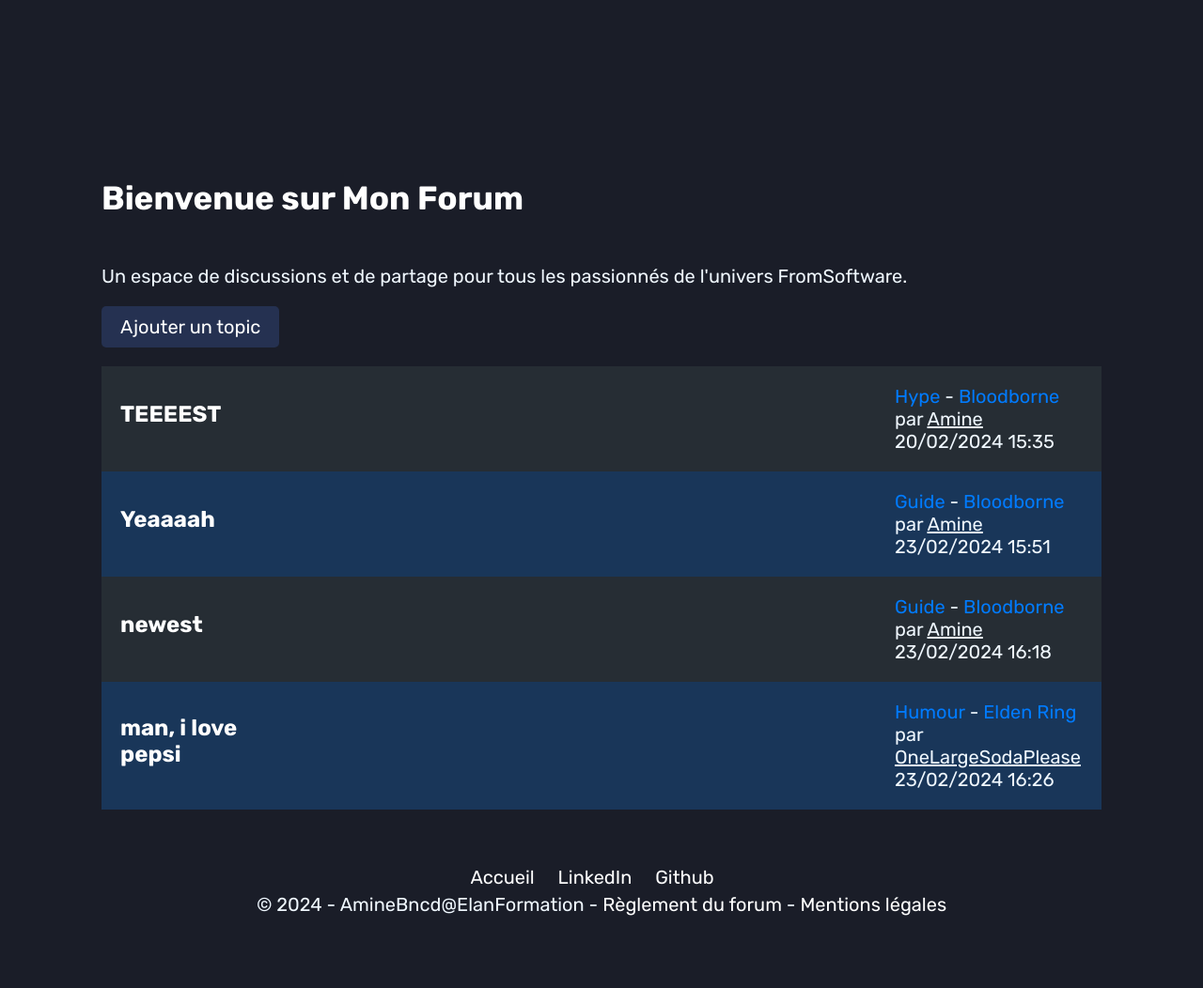
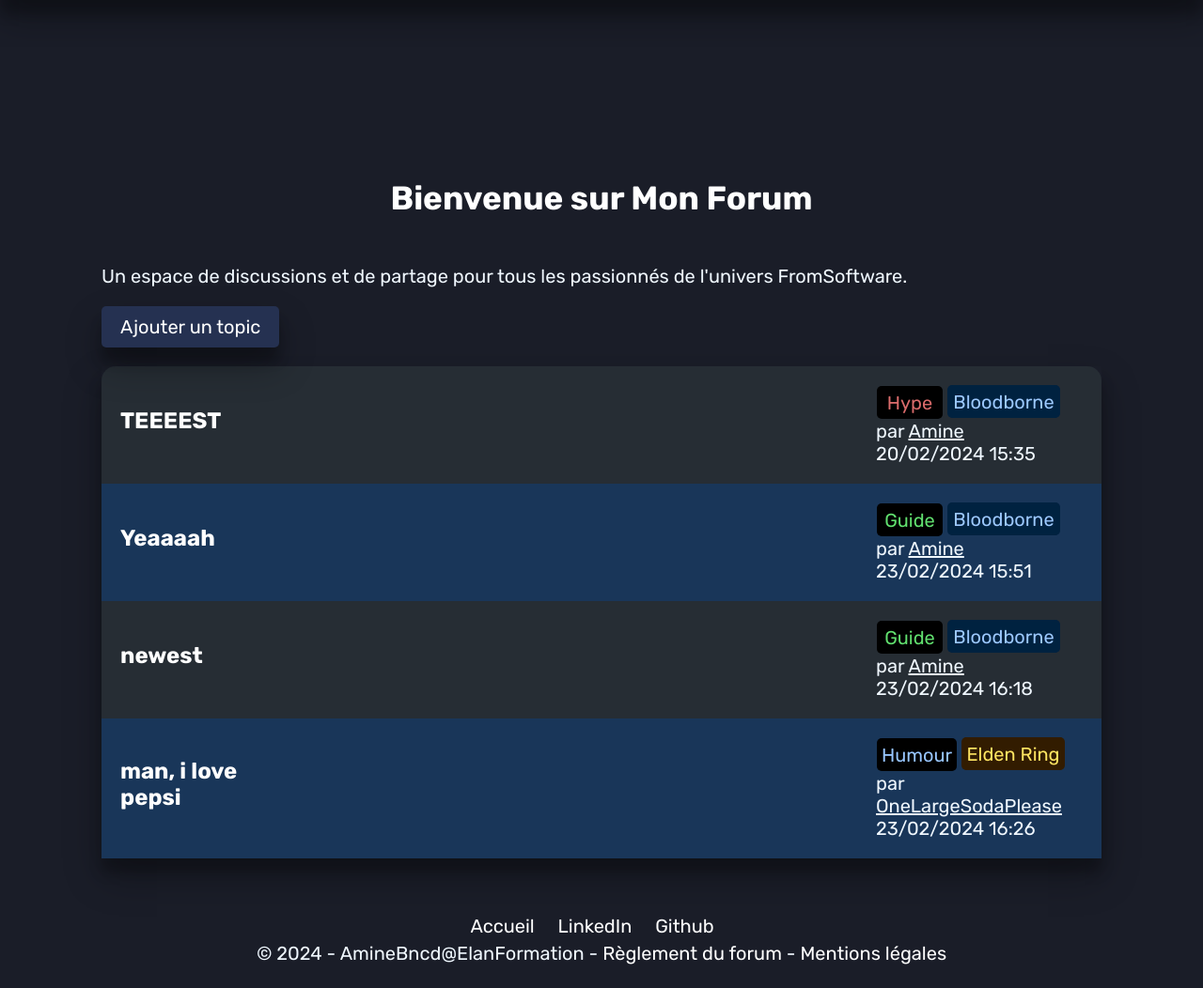
Before and after one commit to Aminebncd/forumPlateau_V2, a PHP site: page / in a window 1280 px wide. Shown: the part 83-1135 px from the top of the page at 94% size. Before the commit the page ends 1058 px from the top, so only its background shows below. Run offline with PHP 8.4, Linux system fonts and the light colour scheme; data comes from the database, SQL or seed files in the repository; some libraries are stand-ins or nearby versions.

Commit message:
fin travail sur les vues + ajout mesures de securité

```diff
--- a/public/css/main.css
+++ b/public/css/main.css
@@ -19,6 +19,7 @@ h1 {
     color: rgb(255, 255, 255);
     font-size: 35px;
     margin-bottom: 50px;
+    text-align: center;
 }
 
 #wrapper {
@@ -192,22 +196,19 @@ form {
 
 
 .sidebar-mask.show {
-    display: block; /* Afficher le masque lorsque la sidebar est ouverte */
+    display: block;
 }
 
 
 
 
 
-#forum {
-    flex: 1; /* Le contenu prendra toute la hauteur disponible */
-}
 
 footer {
-    /* background-color: #000000; */
+
     color: #fff;
     padding: 20px;
-    margin-top: auto; /* Le pied de page est placé tout en bas */
+    margin-top: auto;
 }
 
 .footer-content {
--- a/public/css/tags.css
+++ b/public/css/tags.css
@@ -14,6 +14,7 @@
     padding: 10px;
     margin: 10px;
     border-radius: 15px;
+    box-shadow: rgba(0, 0, 0, 0.3) 0px 19px 38px, rgba(0, 0, 0, 0.22) 0px 15px 12px;
 }
 
 .card {
@@ -23,7 +24,7 @@
     margin: 20px;
     border-radius: 10px;
     overflow: hidden;
-    box-shadow: 0 0 10px rgba(0, 0, 0, 0.2);
+    box-shadow: rgba(0, 0, 0, 0.3) 0px 19px 38px, rgba(0, 0, 0, 0.22) 0px 15px 12px;
 }
 
 .card-img {
@@ -79,6 +80,7 @@
     background-color: #262D34;
     padding: 40px;
     border-radius: 10px;
+    box-shadow: rgba(0, 0, 0, 0.3) 0px 19px 38px, rgba(0, 0, 0, 0.22) 0px 15px 12px;
 }
 
 .tag {
@@ -91,6 +93,7 @@
     transition: background-color 0.3s ease;
     align-items: center;
     justify-content: center;
+    box-shadow: rgba(0, 0, 0, 0.3) 0px 19px 38px, rgba(0, 0, 0, 0.22) 0px 15px 12px;
 }
 
 .tag:hover {
--- a/public/css/topics.css
+++ b/public/css/topics.css
@@ -29,11 +29,11 @@
     color: #fff;
     text-decoration: none;
     border-radius: 5px;
+    box-shadow: rgba(0, 0, 0, 0.3) 0px 19px 38px, rgba(0, 0, 0, 0.22) 0px 15px 12px;
 }
 
 .topics-list {
-    /* margin-top: 20px; */
-    border-radius: 15px 15px 0 0;
+    box-shadow: rgba(0, 0, 0, 0.3) 0px 19px 38px, rgba(0, 0, 0, 0.22) 0px 15px 12px;
 }
 
 .topic {
@@ -47,6 +47,9 @@
     justify-content: space-between;
 }
 
+.first-topic {
+    border-radius: 15px 15px 0 0; /* Bords arrondis uniquement pour le premier topic */
+}
 
 
 .topic-header {
@@ -67,7 +70,7 @@
 .topic-details {
     /* display: flex; */
     font-size: 0.9rem;
-    width: 200px;
+    width: 220px;
     color: #555;
     .topic-author,
     .topic-category,
@@ -77,90 +80,161 @@
     .BB a {
         display: flex;
         justify-content: center;
-        padding: 5px;
+        /* padding: 5px; */
         border-radius: 5px;
-        background-color: #021526;
-        color: #87a4c7;
-        width: 55%;
+        background-color: #002240;
+        color: #9dc9ff;
+        width: 120px;
+        height: 35px;
+        align-items: center;
+        /* margin-top: 5px; */
+        /* border: 1px solid rgb(0, 13, 39); */
     }
     .ER a {
         display: flex;
         justify-content: center;
-        padding: 5px;
+        /* padding: 5px; */
         border-radius: 5px;
-        background-color: #20170b;
-        color: #d9c149;
-        width: 55%;
+        background-color: #321c00;
+        color: #ffe562;
+        width: 110px;
+        height: 35px;
+        align-items: center;
+        /* margin-top: 5px; */
     }
     .SK a {
         display: flex;
         justify-content: center;
-        padding: 5px;
+        /* padding: 5px; */
         border-radius: 5px;
-        background-color: #400707;
-        color: #d78383;
-        width: 55%;
+        background-color: #5e0000;
+        color: #ff9999;
+        width: 80px;
+        height: 35px;
+        align-items: center;
+        /* margin-top: 5px; */
+    }
+    .BB  {
+        display: flex;
+        justify-content: center;
+        /* padding: 5px; */
+        border-radius: 5px;
+        background-color: #002240;
+        color: #9dc9ff;
+        width: 120px;
+        height: 35px;
+        align-items: center;
+        /* margin-top: 5px; */
+
+    }
+    .ER  {
+        display: flex;
+        justify-content: center;
+        /* padding: 5px; */
+        border-radius: 5px;
+        background-color: #321c00;
+        color: #ffe562;
+        width: 110px;
+        height: 35px;
+        align-items: center;
+
+        /* margin-top: 5px; */
+
+    }
+    .SK  {
+        display: flex;
+        justify-content: center;
+        /* padding: 5px; */
+        border-radius: 5px;
+        background-color: #5e0000;
+        color: #ff9999;
+        width: 80px;
+        height: 35px;
+        align-items: center;
+        /* margin-top: 5px; */
     }
 
     .Guide {
         display: flex;
         justify-content: center;
-        padding: 5px;
-        background-color: #000000d3;
+        /* padding: 5px; */
+        background-color: #000000;
         border-radius: 5px;
-        width: 55%;
+        width: 70px;
+        height: 35px;
         color: #61e06f;
+        align-items: center;
     }
     .Humour{
         display: flex;
         justify-content: center;
-        padding: 5px;
-        background-color: #000000d3;
+        /* padding: 5px; */
+        background-color: #000000;
         border-radius: 5px;
-        width: 55%;
+        width: 85px;
+        height: 35px;
         color: #98c6ff;
+        align-items: center;
     }
     .Hype{
         display: flex;
         justify-content: center;
-        padding: 5px;
-        background-color: #000000d3;
+        /* padding: 5px; */
+        background-color: #000000;
         border-radius: 5px;
-        width: 55%;
+        width: 70px;
+        height: 35px;
         color: #da6b6b;
+        align-items: center;
     }
-    .Discuss{
+    .Discuss {
         display: flex;
-        justify-content: center;
-        padding: 5px;
-        background-color: #000000d3;
+        /* justify-content: center; */
+        background-color: #000000;
         border-radius: 5px;
-        width: 55%;
+        width: 80px; /* Réduire la largeur à 80px */
+        height: 35px;
         color: #e7bfe6;
+        overflow: hidden;
+        align-items: center;
+        text-overflow: ellipsis; /* Afficher les trois points de suspension en cas de dépassement */
+        white-space: nowrap; /* Empêcher le texte de se couper sur plusieurs lignes */
     }
+
     .Aide{
         display: flex;
         justify-content: center;
-        padding: 5px;
-        background-color: #000000d3;
+        /* padding: 5px; */
+        background-color: #000000;
         border-radius: 5px;
-        width: 55%;
+        width: 70px;
+        height: 35px;
         color: #c7ce5d;
+        align-items: center;
     }
     .Speculation{
         display: flex;
         justify-content: center;
-        padding: 5px;
-        background-color: #000000d3;
+        /* padding: 5px; */
+        background-color: #000000;
         border-radius: 5px;
-        width: 55%;
+        width: 110px;
+        height: 35px;
         color: #59bbca;
+        align-items: center;
     }
 }
 
 .topic-category a {
     color: #007bff;
     text-decoration: none;
+    margin: 1px;
+}
+
+.topic-category {
+    display: flex;
+    flex-direction: row;
+    flex-wrap: wrap;
 }
 
 
@@ -183,85 +257,148 @@ une couleur de fond differente des elements impairs */
     .BB a {
         display: flex;
         justify-content: center;
-        padding: 5px;
+        /* padding: 5px; */
         border-radius: 5px;
-        background-color: #021526;
-        color: #87a4c7;
-        width: 55%;
+        background-color: #002240;
+        color: #9dc9ff;
+        width: 120px;
+        height: 35px;
+        align-items: center;
+        /* margin-top: 5px; */
     }
     .ER a {
         display: flex;
         justify-content: center;
-        padding: 5px;
+        /* padding: 5px; */
         border-radius: 5px;
-        background-color: #20170b;
-        color: #d9c149;
-        width: 55%;
+        background-color: #321c00;
+        color: #ffe562;
+        width: 110px;
+        height: 35px;
+        align-items: center;
+
+        /* margin-top: 5px; */
     }
     .SK a {
         display: flex;
         justify-content: center;
-        padding: 5px;
+        /* padding: 5px; */
         border-radius: 5px;
-        background-color: #400707;
-        color: #d78383;
-        width: 55%;
+        background-color: #5e0000;
+        color: #ff9999;
+        width: 80px;
+        height: 35px;
+        align-items: center;
+        /* margin-top: 5px; */
     }
+    .BB  {
+        display: flex;
+        justify-content: center;
+        /* padding: 5px; */
+        border-radius: 5px;
+        background-color: #002240;
+        color: #9dc9ff;
+        width: 120px;
+        height: 35px;
+        align-items: center;
+        /* margin-top: 5px; */
 
+    }
+    .ER  {
+        display: flex;
+        justify-content: center;
+        /* padding: 5px; */
+        border-radius: 5px;
+        background-color: #321c00;
+        color: #ffe562;
+        width: 110px;
+        height: 35px;
+        align-items: center;
+
+        /* margin-top: 5px; */
+
+    }
+    .SK  {
+        display: flex;
+        justify-content: center;
+        /* padding: 5px; */
+        border-radius: 5px;
+        background-color: #5e0000;
+        color: #ff9999;
+        width: 80px;
+        height: 35px;
+        align-items: center;
+        /* margin-top: 5px; */
+    }
 
     .Guide {
         display: flex;
         justify-content: center;
-        padding: 5px;
-        background-color: #000000d3;
+        /* padding: 5px; */
+        background-color: #000000;
         border-radius: 5px;
-        width: 55%;
+        width: 70px;
+        height: 35px;
         color: #61e06f;
+        align-items: center;
     }
     .Humour{
         display: flex;
         justify-content: center;
-        padding: 5px;
-        background-color: #000000d3;
+        /* padding: 5px; */
+        background-color: #000000;
         border-radius: 5px;
-        width: 55%;
+        width: 85px;
+        height: 35px;
         color: #98c6ff;
+        align-items: center;
     }
     .Hype{
         display: flex;
         justify-content: center;
-        padding: 5px;
-        background-color: #000000d3;
+        /* padding: 5px; */
+        background-color: #000000;
         border-radius: 5px;
-        width: 55%;
+        width: 70px;
+        height: 35px;
         color: #da6b6b;
+        align-items: center;
     }
-    .Discuss{
+    .Discuss {
         display: flex;
-        justify-content: center;
-        padding: 5px;
-        background-color: #000000d3;
+        /* justify-content: center; */
+        background-color: #000000;
         border-radius: 5px;
-        width: 55%;
+        width: 80px; /* Réduire la largeur à 80px */
+        height: 35px;
         color: #e7bfe6;
+
+        align-items: center;
+        text-overflow: ellipsis; /* Afficher les trois points de suspension en cas de dépassement */
+        white-space: nowrap; /* Empêcher le texte de se couper sur plusieurs lignes */
     }
+
     .Aide{
         display: flex;
         justify-content: center;
-        padding: 5px;
-        background-color: #000000d3;
+        /* padding: 5px; */
+        background-color: #000000;
         border-radius: 5px;
-        width: 55%;
+        width: 70px;
+        height: 35px;
         color: #c7ce5d;
+        align-items: center;
     }
     .Speculation{
         display: flex;
         justify-content: center;
-        padding: 5px;
-        background-color: #000000d3;
+        /* padding: 5px; */
+        background-color: #000000;
         border-radius: 5px;
-        width: 55%;
+        width: 110px;
+        height: 35px;
         color: #59bbca;
+        align-items: center;
     }
 }
 
@@ -383,6 +520,11 @@ textarea {
 .user-name{
     background-color: #1a232c;
 }
+.post-date{
+    background-color: #1a232c;
+    color: #a8a8a8;
+    font-size: 16px;
+}
 
 .post-user {
     font-weight: bold;
--- a/public/css/usr.css
+++ b/public/css/usr.css
@@ -105,6 +105,7 @@ input[type="password"] {
     height: auto;
     border-radius: 16px;
     margin: 20px;
+    box-shadow: rgba(0, 0, 0, 0.3) 0px 19px 38px, rgba(0, 0, 0, 0.22) 0px 15px 12px;
 }
 
 #myProfile {
@@ -123,15 +124,17 @@ input[type="password"] {
     background-color: #0000005d;
     padding: 10px 20px;
     border-radius: 5px;
+    box-shadow: rgba(50, 50, 93, 0.25) 0px 13px 27px -5px, rgba(0, 0, 0, 0.3) 0px 8px 16px -8px;
 }
 
 main {
     padding: 20px;
+    .topics-section, .posts-section {
+        margin-bottom: 40px;
+
+    }
 }
 
-.topics-section, .posts-section {
-    margin-bottom: 40px;
-}
 
 h2 {
     color: #ffffff;
@@ -146,3 +149,10 @@ h2 {
 .topic-list li, .post-list li {
     margin-bottom: 10px;
 }
+
+.post-item {
+    overflow: hidden;
+    white-space: nowrap;
+    text-overflow: ellipsis;
+    max-width: 300px; /* ajustez la largeur maximale selon vos besoins */
+}
--- a/view/forum/topics/detailsTopic.php
+++ b/view/forum/topics/detailsTopic.php
@@ -61,7 +61,7 @@ use App\Session;
 
                         <div class="user-info">
                             <span class="user-name"><?= $post->getUser()->getPseudo() ?></span>
-                            <span class="user-name"><?= $post->getDateCreation()->format('d/m h:i') ?></span>
+                            <span class="post-date"><?= $post->getDateCreation()->format('d/m h:i') ?></span>
                         </div>
 
 
--- a/view/forum/topics/listTopics.php
+++ b/view/forum/topics/listTopics.php
@@ -15,7 +15,7 @@ if (!empty($topics)) {
         <?php
         $count = 0; // Initialisation du compteur
         foreach ($topics as $topic): ?>
-            <div class="topic <?= ($count % 2 == 0) ? 'even' : 'odd'; ?>">
+            <div class="topic <?= ($count === 0) ? 'first-topic' : ''; ?>">
                 <?php $count++; // Incrémentation du compteur ?>
 
                 <div class="topic-header">
@@ -27,6 +27,7 @@ if (!empty($topics)) {
                         <a href="index.php?ctrl=topic&action=listTopicsBySubCategory&id=<?= $topic->getSubCategory()->getId() ?>">
                             <?= $topic->getSubCategory()->colorSubTag()?>
                         </a>
+
                         <a href="index.php?ctrl=topic&action=listTopicsByCategory&id=<?= $topic->getCategory()->getId() ?>">
                             <?= $topic->getCategory()->colorTag() ?>
                         </a>
--- a/view/forum/usr/detailsUser.php
+++ b/view/forum/usr/detailsUser.php
@@ -42,11 +42,12 @@ $posts = $result["data"]['posts'];
     <?php if (!empty($posts)): ?>
         <ul class="post-list">
             <?php foreach ($posts as $post): ?>
-                    <li><?= $post->getContent() ?> (<a href="index.php?ctrl=topic&action=listPostByTopic&id=<?= $post->getTopic()->getId() ?>"><?= $post->getTopic()->getTitle() ?></a>)</li>
+                <li><p class="post-item"><?= $post->getContent() ?> </p>(<a href="index.php?ctrl=topic&action=listPostByTopic&id=<?= $post->getTopic()->getId() ?>"><?= $post->getTopic()->getTitle() ?></a>)</li>
             <?php endforeach; ?>
         </ul>
     <?php else: ?>
         <p>Aucun post n'a été trouvé.</p>
     <?php endif; ?>
 </section>
+
 </main>
--- a/view/home.php
+++ b/view/home.php
@@ -24,22 +24,29 @@ if (!empty($topics)) {
         <?php
         $count = 0; // Initialisation du compteur
         foreach ($topics as $topic): ?>
-            <div class="topic <?= ($count % 2 == 0) ? 'even' : 'odd'; ?>">
+            <div class="topic <?= ($count === 0) ? 'first-topic' : ''; ?>">
                 <?php $count++; // Incrémentation du compteur ?>
+
                 <div class="topic-header">
                     <a href="index.php?ctrl=topic&action=listPostByTopic&id=<?= $topic->getId() ?>" class="topic-title"><?= $topic->getTitle() ?></a>
                 </div>
+
                 <div class="topic-details">
                     <div class="topic-category">
-                        <a href="index.php?ctrl=topic&action=listTopicsBySubCategory&id=<?= $topic->getSubCategory()->getId() ?>"><?= $topic->getSubCategory() ?></a>
-                        -
-                        <a href="index.php?ctrl=topic&action=listTopicsByCategory&id=<?= $topic->getCategory()->getId() ?>"><?= $topic->getCategory() ?></a>
+                        <a href="index.php?ctrl=topic&action=listTopicsBySubCategory&id=<?= $topic->getSubCategory()->getId() ?>">
+                            <?= $topic->getSubCategory()->colorSubTag()?>
+                        </a>
+
+                        <a href="index.php?ctrl=topic&action=listTopicsByCategory&id=<?= $topic->getCategory()->getId() ?>">
+                            <?= $topic->getCategory()->colorTag() ?>
+                        </a>
                     </div>
                     <div class="topic-author">
                         par <a href="index.php?ctrl=user&action=whoIsThisUser&id=<?= $topic->getUser()->getId() ?>"><?= $topic->getUser() ?></a>
                     </div>
                     <div class="topic-date"><?= $topic->getDateCreation()->format('d/m/Y H:i') ?></div>
                 </div>
+
             </div>
         <?php endforeach; ?>
     </div>
--- a/view/security/login.php
+++ b/view/security/login.php
@@ -17,5 +17,6 @@ use App\Session;
         <button class="form-button" type="submit" name="submit">Connexion</button>
     </div>
 </form>
+<?= Session::getFlash("error")?>
 
 <a href="index.php?ctrl=security&action=newMdpForm" class="forgot-password">Mot de passe oublié?</a>
```
Also changed, not shown: other parts of public/css/main.css (+25 -7 lines), controller/SecurityController.php (+21 -44 lines), controller/TopicController.php (+22 -1 lines), controller/UserController.php (+22 -1 lines), view/forum/tags/detailsCategory.php (+9 -5 lines), view/forum/tags/detailsSubCategory.php (+8 -5 lines), view/forum/topics/createTopic.php (+10 -6 lines), view/security/stop.php (added, +10 -0 lines), public/img/assets/patches.jpg (added). Lines whose indentation alone changed are shown as unchanged.
